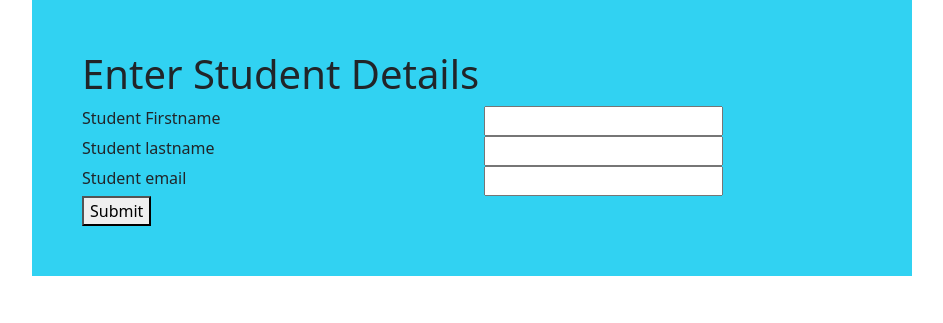
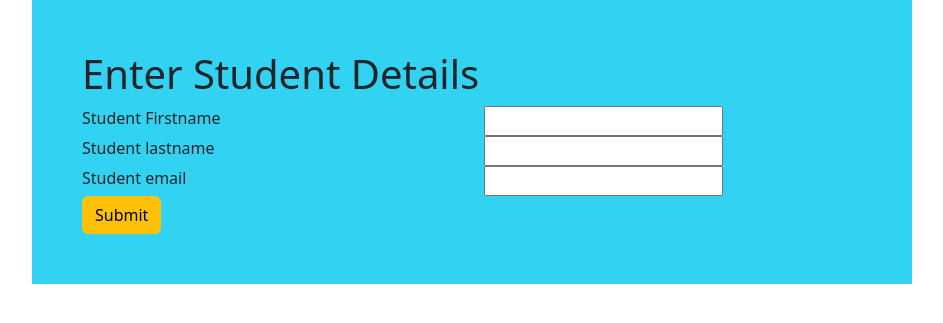
Before and after one commit to Manuelstyll/CRUD-Project2, a Django app: page /index/ in a window 1280 px wide. Shown: the top 323 px of the page, without its empty margins (168-1111 px from the left). Run offline with Django 4.2, Linux system fonts and the light colour scheme; some libraries are stand-ins or nearby versions.

Commit message:
Update index.html

```diff
--- a/templates/index.html
+++ b/templates/index.html
@@ -39,7 +39,7 @@
     </div>
 </div>
 
-    <button type="submit">Submit</button>
+ <button type="submit" class="btn btn-warning">Submit</button>
 </form>
 </body>
 </html>
```
